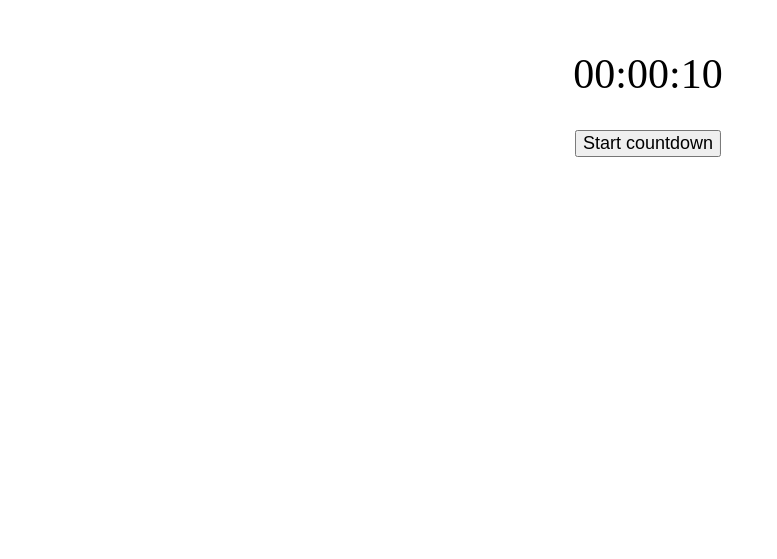
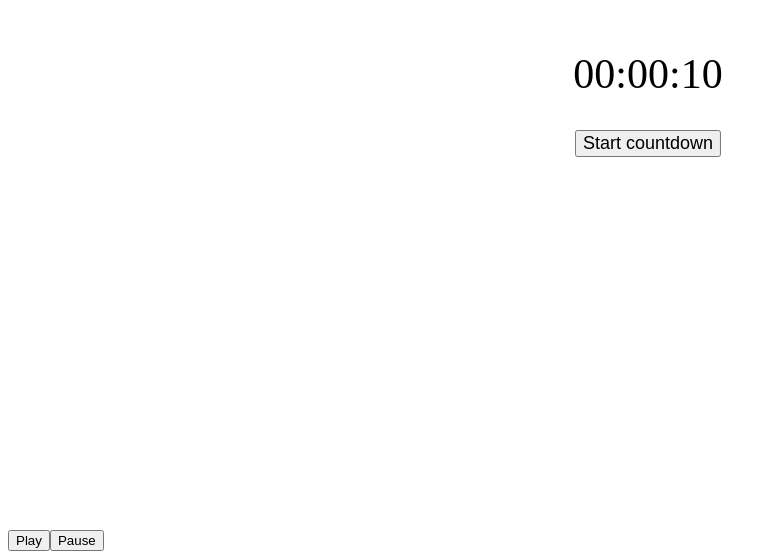
Before and after one commit to Sodnarts/Danbo-8, a React (Create React App) app: page / in a window 1280 px wide. Shown: the part 278-837 px from the top of the page, without its empty margins (0-777 px from the left). Before the commit the page ends 816 px from the top, so only its background shows below. Built offline with nearby package versions, Linux system fonts and the light colour scheme.

Commit message:
Fixed path to music

```diff
--- a/src/common/song/song-module.js
+++ b/src/common/song/song-module.js
@@ -7,7 +7,7 @@ class Music extends Component {
     play: false,
     pause: true,
   }
-  this.relativePath = "public/El Chombo - Chacarron.mp3";
+  this.relativePath = "http://streaming.tdiradio.com:8000/house.mp3";
   this.audio = new Audio(this.relativePath);
 }
 
--- a/src/index.js
+++ b/src/index.js
@@ -1,10 +1,12 @@
 import React from 'react';
 import ReactDOM from 'react-dom';
 import App from 'src/app/App';
+import { Music } from './common/song/song-module';
 
 ReactDOM.render(
   <React.StrictMode>
     <App />
+    <Music></Music>
   </React.StrictMode>,
   document.getElementById('root')
 );
```
